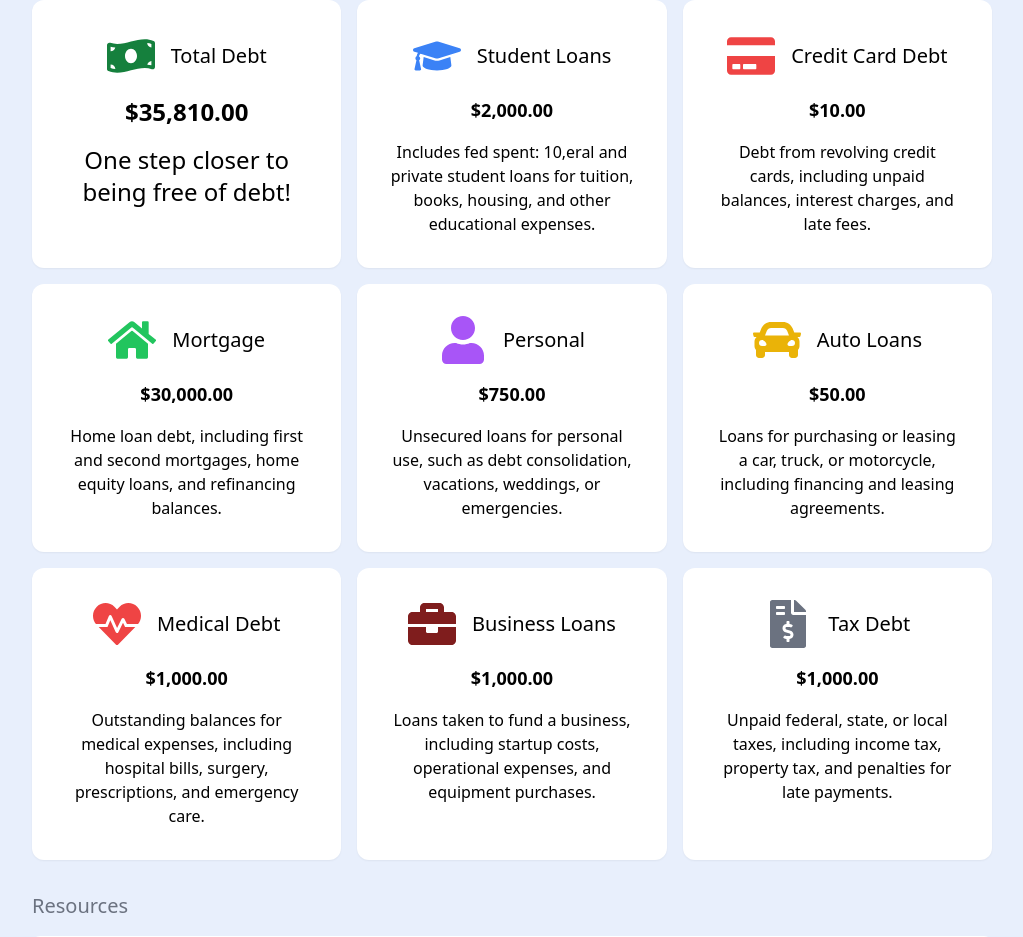
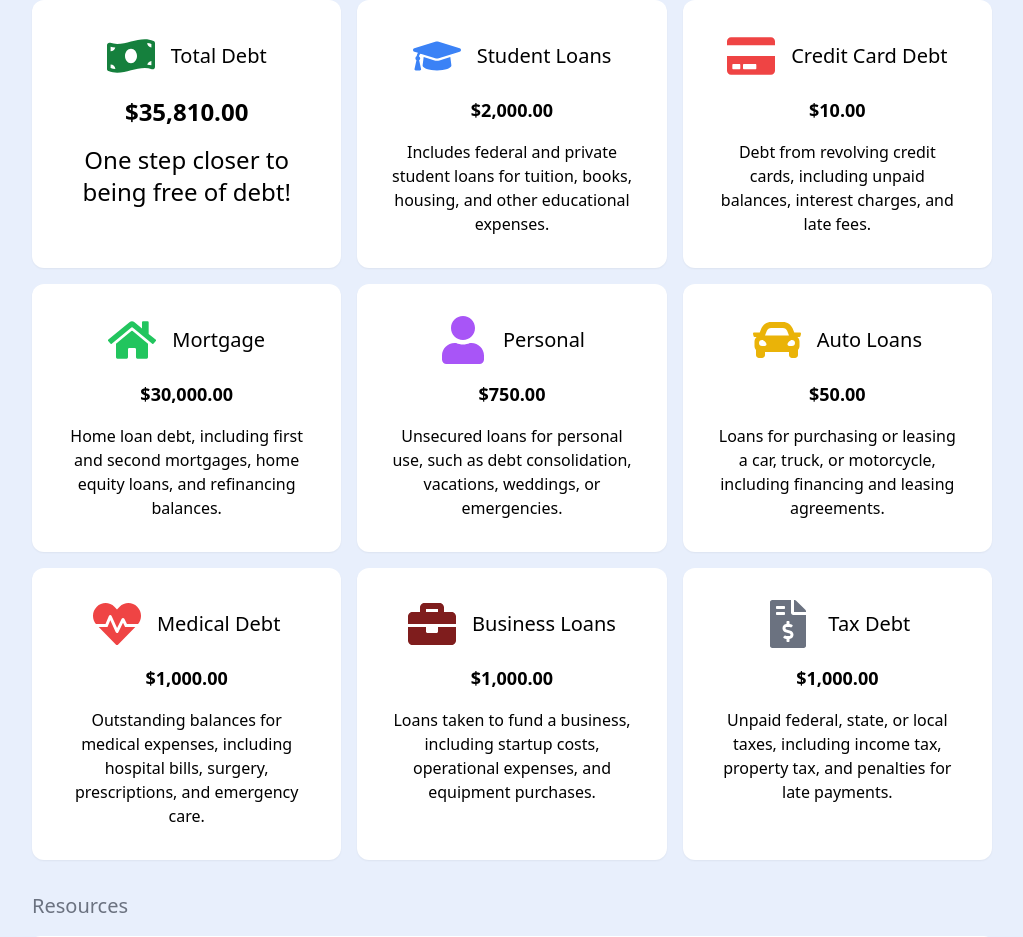
Before and after one commit to DanielFreeman068/react_tailwind, a React (Create React App) app in the folder react_tailwind/: page /budget in a window 1280 px wide. Shown: the part 1501-2438 px from the top of the page, without its empty margins (256-1279 px from the left). Built offline with nearby package versions, Linux system fonts and the light colour scheme.

Commit message:
Update Budget.jsx

```diff
--- a/react_tailwind/src/Budget.jsx
+++ b/react_tailwind/src/Budget.jsx
@@ -77,7 +77,7 @@ const debtItems = [
         title: "Student Loans",
         currentAmount: 2000,
         color: "text-blue-500",
-        description: "Includes fed spent: 10,eral and private student loans for tuition, books, housing, and other educational expenses."
+        description:"Includes federal and private student loans for tuition, books, housing, and other educational expenses."
     },
     {
         icon: FaCreditCard,
```
